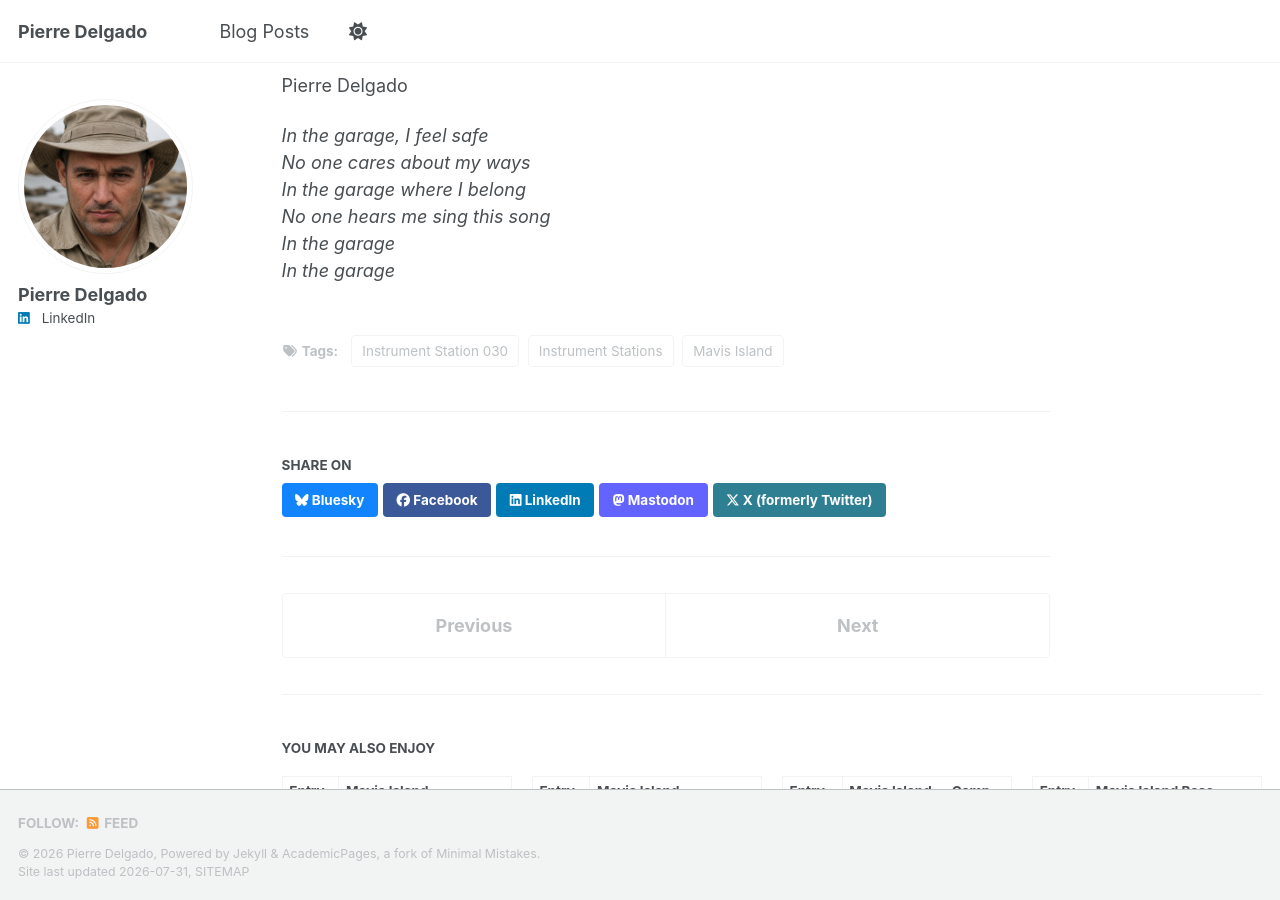
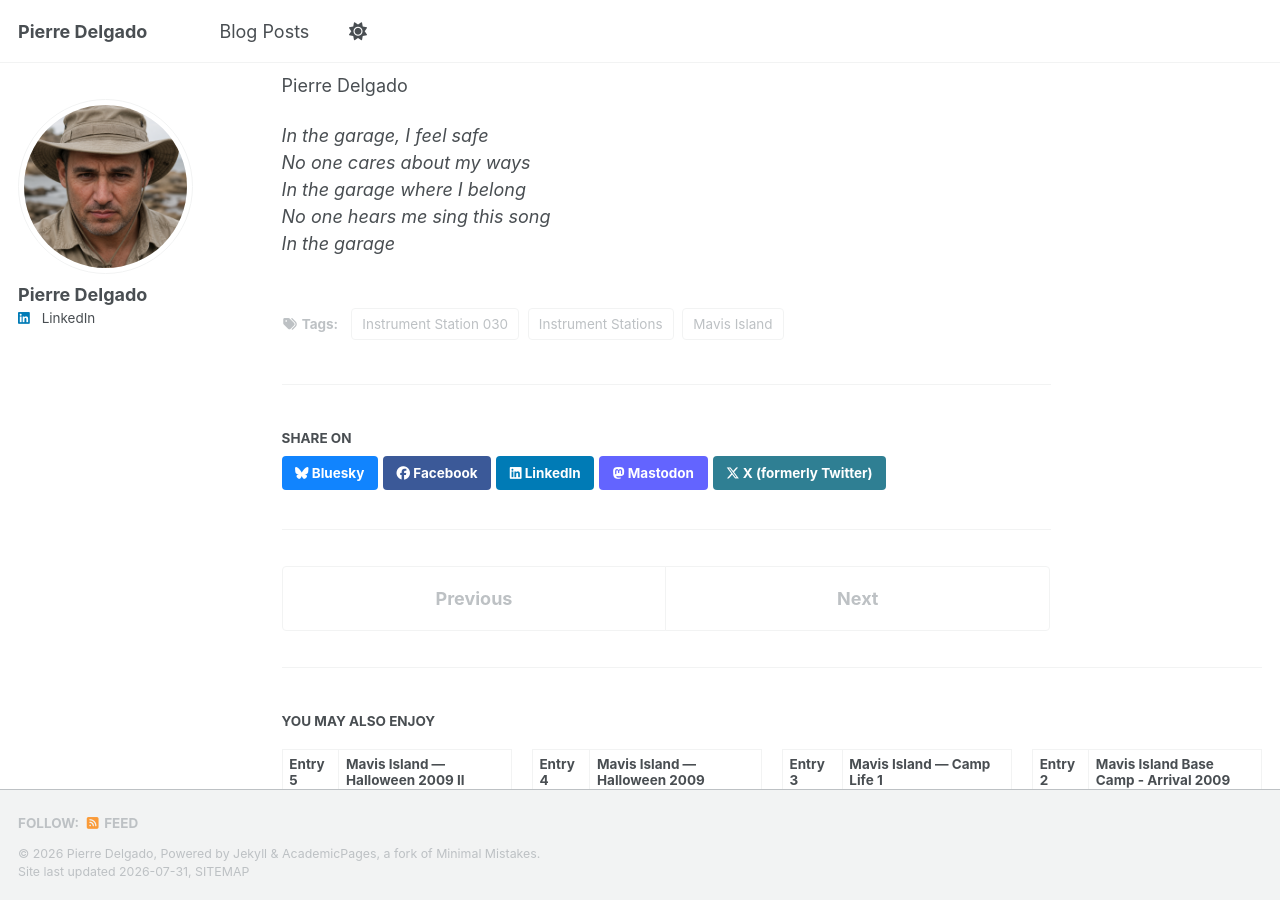
Before and after one commit to guyllotine/pierredelgado, a Jekyll site: the page built from _posts/2009-11-09-entry-6.md, in a window 1280 px wide and 900 px high, scrolled down 5802 px. Built offline with Jekyll 4.4.1, drawn with Linux system fonts in a browser that asks for light colours; a style sheet for code colours, icons or effects is not loaded.

Commit message:
Update 2009-11-09-entry-6.md

```diff
--- a/_posts/2009-11-09-entry-6.md
+++ b/_posts/2009-11-09-entry-6.md
@@ -83,5 +83,4 @@ Pierre Delgado
 No one cares about my ways
 In the garage where I belong
 No one hears me sing this song
-In the garage
 In the garage*
```
